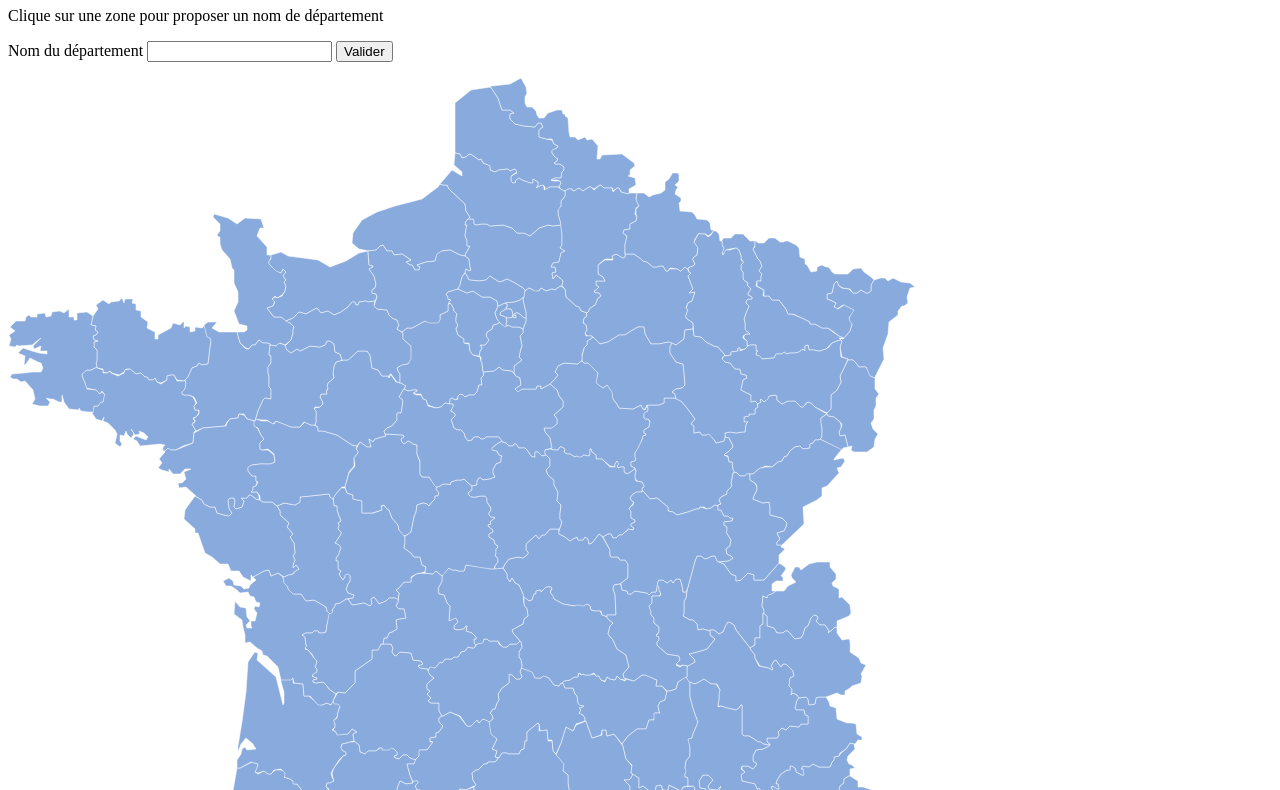
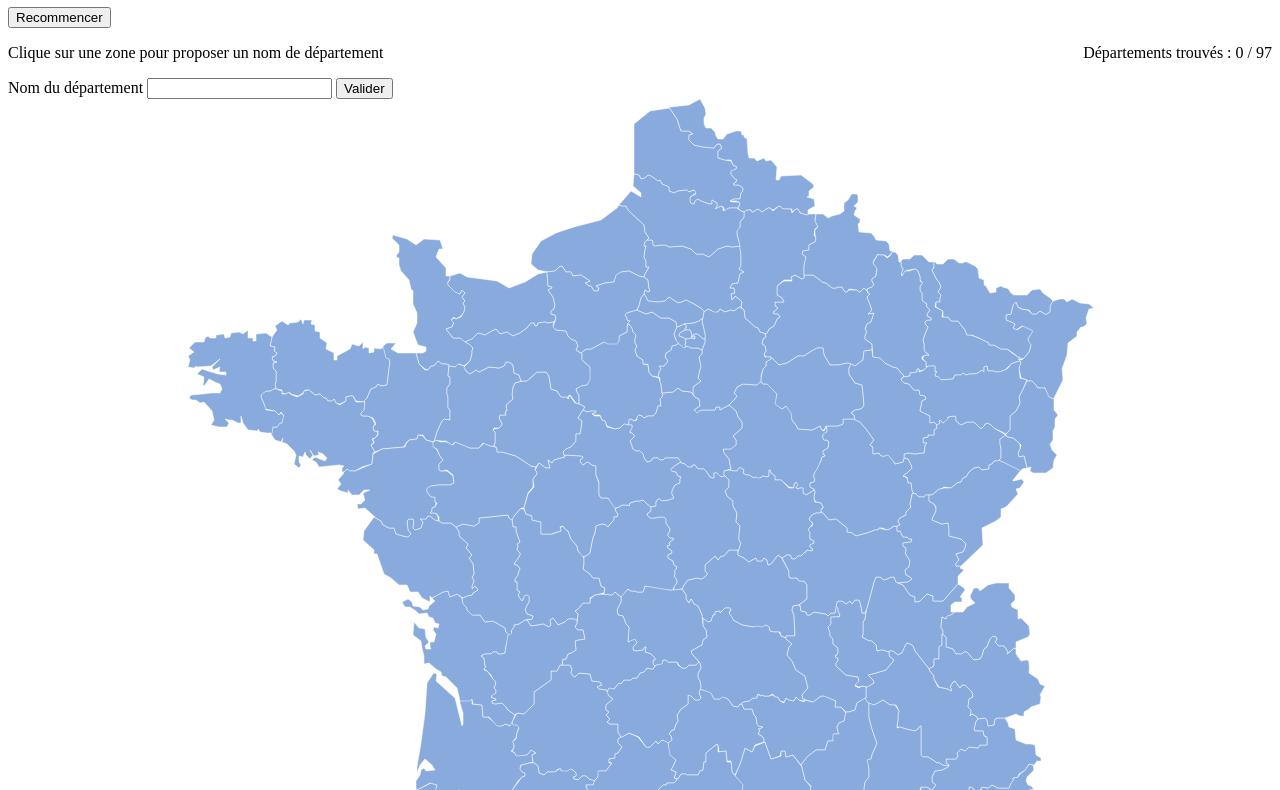
Before and after one commit to charlotteb75/departmentGuesser, a plain HTML site: page frontend/index.html in a window 1280 px wide. Shown: the part 73-863 px from the top of the page. Drawn offline with Linux system fonts and the light colour scheme.

Commit message:
feat(front): display score + add restart button

```diff
--- a/frontend/app.js
+++ b/frontend/app.js
@@ -2,6 +2,7 @@
 // Metadata for department labels
 let departmentLabelMetadataById = {};
 
+// Retrieve department metadata
 fetch("./data/departments.json")
   .then((response) => response.json())
   .then((data) => {
@@ -21,10 +22,20 @@ function normalizeString(str) {
 function initGame() {
 
   let selectedDepartment = null;
+  const foundDepartmentIds = new Set();
   const departments = document.querySelectorAll(".map-container path");
   const form = document.querySelector("#guess-form");
   const input = document.querySelector("#department-guess");
   const tooltip = document.querySelector("#tooltip");
+  const restartButton = document.querySelector("#restart-button");
+  const totalDepartments = departments.length;
+
+  function updateScore() {
+  score.textContent = `Départements trouvés : ${foundDepartmentIds.size} / ${totalDepartments}`;
+  }
+
+  const score = document.querySelector("#score");
+  updateScore();
 
   // Listening to zone click
   departments.forEach((department) => {
@@ -87,9 +98,20 @@ function initGame() {
       console.log("You guessed right !");
       selectedDepartment.classList.remove("selected");
       selectedDepartment.classList.add("found");
-
+      foundDepartmentIds.add(selectedDepartment.id);
+      updateScore();
 
     }
   });
 
+  // Reset everything to restart game
+  restartButton.addEventListener("click", () => {
+    foundDepartmentIds.clear();
+    updateScore();
+    departments.forEach((department) => {
+    department.classList.remove("found");
+    department.classList.remove("selected");
+    });
+  });
+
 }
--- a/frontend/data/departments.json
+++ b/frontend/data/departments.json
@@ -1,21 +1,8 @@
 {
-  "dep_01": {
-    "name": "Ain",
-    "customPosition": { "xOffset": -20, "yOffset": 4 }
-  },
-  "dep_02": {
-    "name": "Aisne",
-    "customPosition": { "xOffset": -20, "yOffset": -5 }
-  },
-  "dep_03": {
-    "name": "Allier"
-  },
-  "dep_04": {
-    "name": "Alpes-de-Haute-Provence",
-    "customPosition": { "xOffset": -30, "yOffset": 13 },
-    "fontSize": 10,
-    "lines": ["Alpes-de-Haute", "Provence"]
-  },
+  "dep_01": {"name": "Ain"},
+  "dep_02": {"name": "Aisne"},
+  "dep_03": {"name": "Allier"},
+  "dep_04": {"name": "Alpes-de-Haute-Provence"},
   "dep_05": { "name": "Hautes-Alpes" },
   "dep_06": { "name": "Alpes-Maritimes" },
   "dep_07": { "name": "Ardèche" },
--- a/frontend/index.html
+++ b/frontend/index.html
@@ -14,7 +14,18 @@
 
     <main>
         <section class="game-panel">
-            <p id="instruction">Clique sur une zone pour proposer un nom de département</p>
+            <button id="restart-button" type="button">
+                Recommencer
+            </button>
+            <div class="game-header">
+                <p id="instruction">
+                    Clique sur une zone pour proposer un nom de département
+                </p>
+
+                <p id="score">
+                    Départements trouvés : 0 / 96
+                </p>
+            </div>
 
             <form id="guess-form">
                 <label for="department-guess">Nom du département</label>
@@ -22,7 +33,6 @@
                 <button type="submit">Valider</button>
             </form>
 
-            <p id="feedback"></p>
         </section>
 
         <section class="map-container">
--- a/frontend/style.css
+++ b/frontend/style.css
@@ -1,3 +1,8 @@
+.map-container {
+    display: flex;
+    justify-content: center;
+}
+
 .map-container path {
     cursor: pointer;
 }
@@ -22,3 +27,17 @@
   padding: 4px 8px;
   pointer-events: none;
 }
+
+.game-header {
+    display: flex;
+    justify-content: space-between;
+    align-items: center;
+}
+
+#instruction {
+    margin: 0;
+}
+
+#score {
+    margin: 0.5;
+}
```
